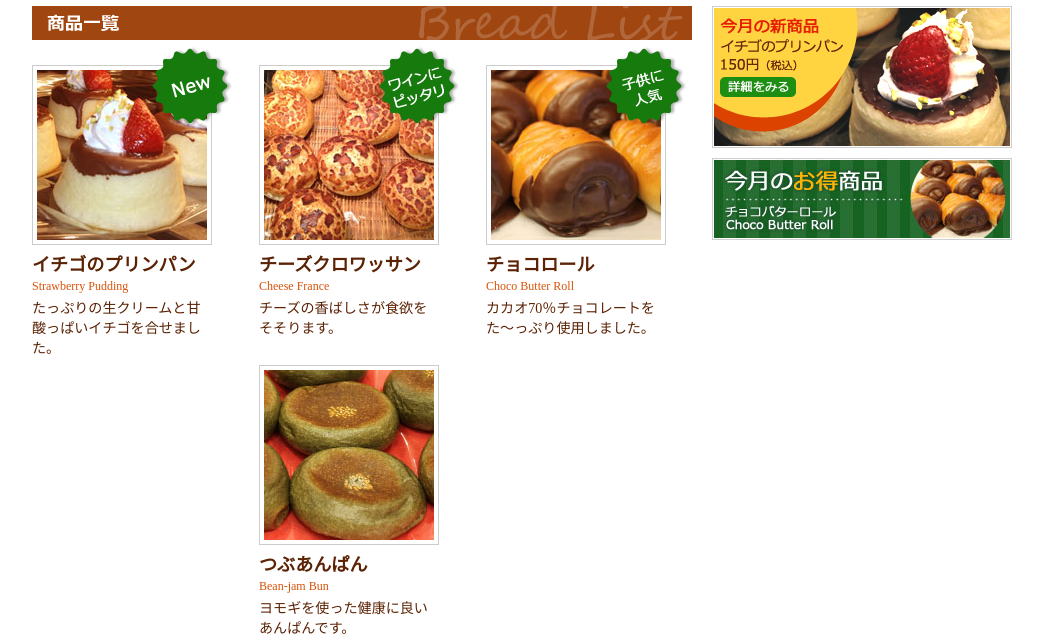
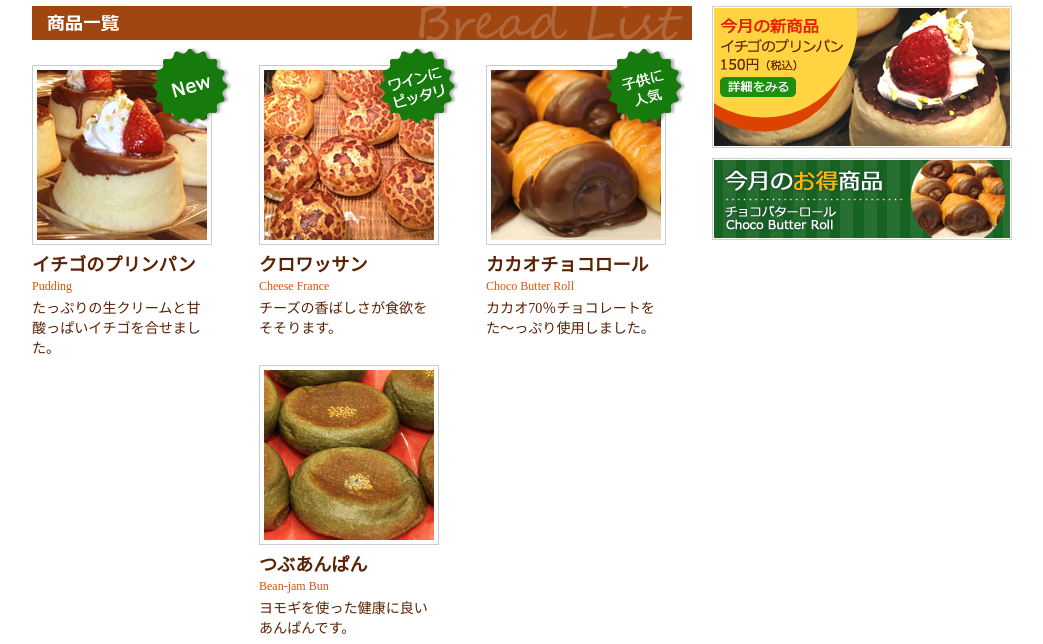
Before and after one commit to uesaka-s/bakery, a plain HTML site: page products.html in a window 1280 px wide. Shown: the part 148-792 px from the top of the page, without its empty margins (118-1161 px from the left). Drawn offline with Linux system fonts and the light colour scheme.

Commit message:
新着情報を再編集

```diff
--- a/products.html
+++ b/products.html
@@ -27,18 +27,18 @@
 				<ul>
 					<li><a href="item.html"><img src="images/product_01.jpg" alt="イチゴのプリンパン" /></a>
 						<p class="prod_name">イチゴのプリンパン</p>
-						<p class="prod_name_eng">Strawberry Pudding</p>
+						<p class="prod_name_eng">Pudding</p>
 						<p>たっぷりの生クリームと甘酸っぱいイチゴを合せました。</p>
 						<p class="label"><img src="images/badge_new.png" width="80" height="80" alt="New" /></p>
 					</li>
 					<li><a href="#"><img src="images/product_02.jpg" alt="チーズフランス" /></a>
-						<p class="prod_name">チーズクロワッサン</p>
+						<p class="prod_name">クロワッサン</p>
 						<p class="prod_name_eng">Cheese France</p>
 						<p>チーズの香ばしさが食欲をそそります。</p>
 						<p class="label"><img src="images/badge_wine.png" width="80" height="80" alt="ワインにピッタリ" /></p>
 					</li>
 					<li class="prod_right"><a href="#"><img src="images/product_03.jpg" alt="チョコバターロール" /></a>
-						<p class="prod_name">チョコロール</p>
+						<p class="prod_name">カカオチョコロール</p>
 						<p class="prod_name_eng">Choco Butter Roll</p>
 						<p>カカオ70％チョコレートをた～っぷり使用しました。</p>
 						<p class="label"><img src="images/badge_kids.png" width="80" height="80" alt="子供に人気" /></p>
```
